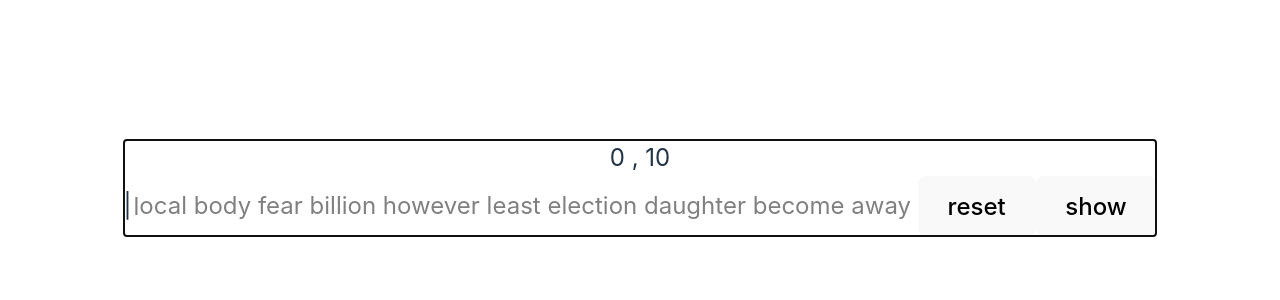
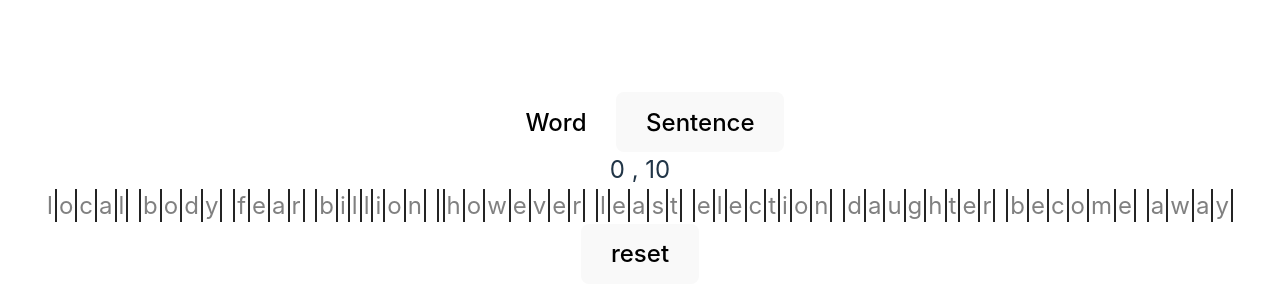
Before and after one commit to MaahiVohra/typo, a React (Vite) app: page / in a window 1280 px wide. Shown: the part 212-512 px from the top of the page. Built offline with nearby package versions, Linux system fonts and the light colour scheme.

Commit message:
feature: added sentence type text

```diff
--- a/src/App.tsx
+++ b/src/App.tsx
@@ -1,12 +1,13 @@
-import { useEffect, useMemo, useRef, useState } from "react";
+import { MouseEventHandler, useEffect, useMemo, useRef, useState } from "react";
 import "./App.css";
 import { getWords } from "./words";
 const NO_OF_WORDS = 10;
 function App() {
+	const [tab, setTab] = useState("word");
 	const [wordloader, setWordloader] = useState(true);
 	var textArray: string[] = useMemo(
-		() => getWords(NO_OF_WORDS),
-		[wordloader]
+		() => getWords(NO_OF_WORDS, tab),
+		[wordloader, tab]
 	);
 	const [textonScreen, setTextonScreen] = useState<String[]>([]);
 	useEffect(() => {
@@ -44,9 +45,9 @@ function App() {
 	const inputRef = useRef<HTMLDivElement>(null);
 	useEffect(() => {
 		inputRef.current?.focus();
-	}, []);
+	}, [tab, started]);
 	//controls the input key press
-	function controller(e: any) {
+	function controller(e: React.KeyboardEvent) {
 		startTimer();
 		e.preventDefault();
 		if (e.key.length === 1) {
@@ -77,6 +78,7 @@ function App() {
 		if (index >= currentLetterIndex) return "gray";
 		else return "yellow";
 	}
+	//testing stuff
 	function showstuff(e: any = null) {
 		console.log("	");
 		console.log(currentLetterIndex);
@@ -84,9 +86,37 @@ function App() {
 		console.log(e);
 		console.log("	");
 	}
+
+	//handles the type of text
+	function handleTabChange(e: React.MouseEvent) {
+		const { target } = e;
+		reset();
+		// to access target in context of HTML use HTMLButtonElement
+		if ((target as HTMLButtonElement).id !== tab)
+			setTab((prev) => (target as HTMLButtonElement).id);
+	}
+
 	return (
 		<div className="App">
 			<main>
+				<div>
+					<button
+						className={tab === "word" ? "active-tab" : undefined}
+						id="word"
+						onClick={(e) => handleTabChange(e)} // handletabchange returns void so have to put it inside an arrow function
+					>
+						Word
+					</button>
+					<button
+						className={
+							tab === "sentence" ? "active-tab" : undefined
+						}
+						id="sentence"
+						onClick={(e) => handleTabChange(e)}
+					>
+						Sentence
+					</button>
+				</div>
 				{time < 0 ? (
 					<section>
 						<div>WPM : {Math.round(correctLetters.length / 5)}</div>
@@ -106,11 +136,15 @@ function App() {
 						<button onClick={reset}>reset</button>
 					</section>
 				) : (
-					<section onKeyDown={controller} tabIndex={1} ref={inputRef}>
+					<section
+						onKeyDown={controller}
+						tabIndex={1}
+						ref={inputRef}
+						className="App"
+					>
 						<div>
 							{Math.round(correctLetters.length / 5)} , {time}
 						</div>
-						<span className="cursor">|</span>
 						{textonScreen &&
 							textArray.map((text, index: number) => {
 								return (
@@ -118,8 +152,8 @@ function App() {
 										style={{ color: getColor(index) }}
 										className={
 											currentLetterIndex === index
-												? "active"
-												: undefined
+												? "active" + " letter"
+												: "letter"
 										}
 										key={index}
 									>
@@ -128,7 +162,6 @@ function App() {
 								);
 							})}
 						<button onClick={reset}>reset</button>
-						<button onClick={showstuff}>show</button>
 					</section>
 				)}
 			</main>
--- a/src/words.ts
+++ b/src/words.ts
@@ -2,11 +2,15 @@ type text = {
 	word: string;
 	sentence: string;
 };
-export function getWords(length: number = 100) {
+export function getWords(length: number = 100, tabname = "word") {
 	const array = [];
 	while (length--) {
 		const randomIndex = Math.floor(Math.random() * words.length);
-		const word = words[randomIndex].word.split("");
+		if (tabname === "word") {
+			var word = words[randomIndex].word.split("");
+		} else {
+			var word = words[randomIndex].sentence.split("");
+		}
 		word.forEach((letter) => {
 			array.push(letter);
 		});
```
Also changed, not shown: todo.txt.
